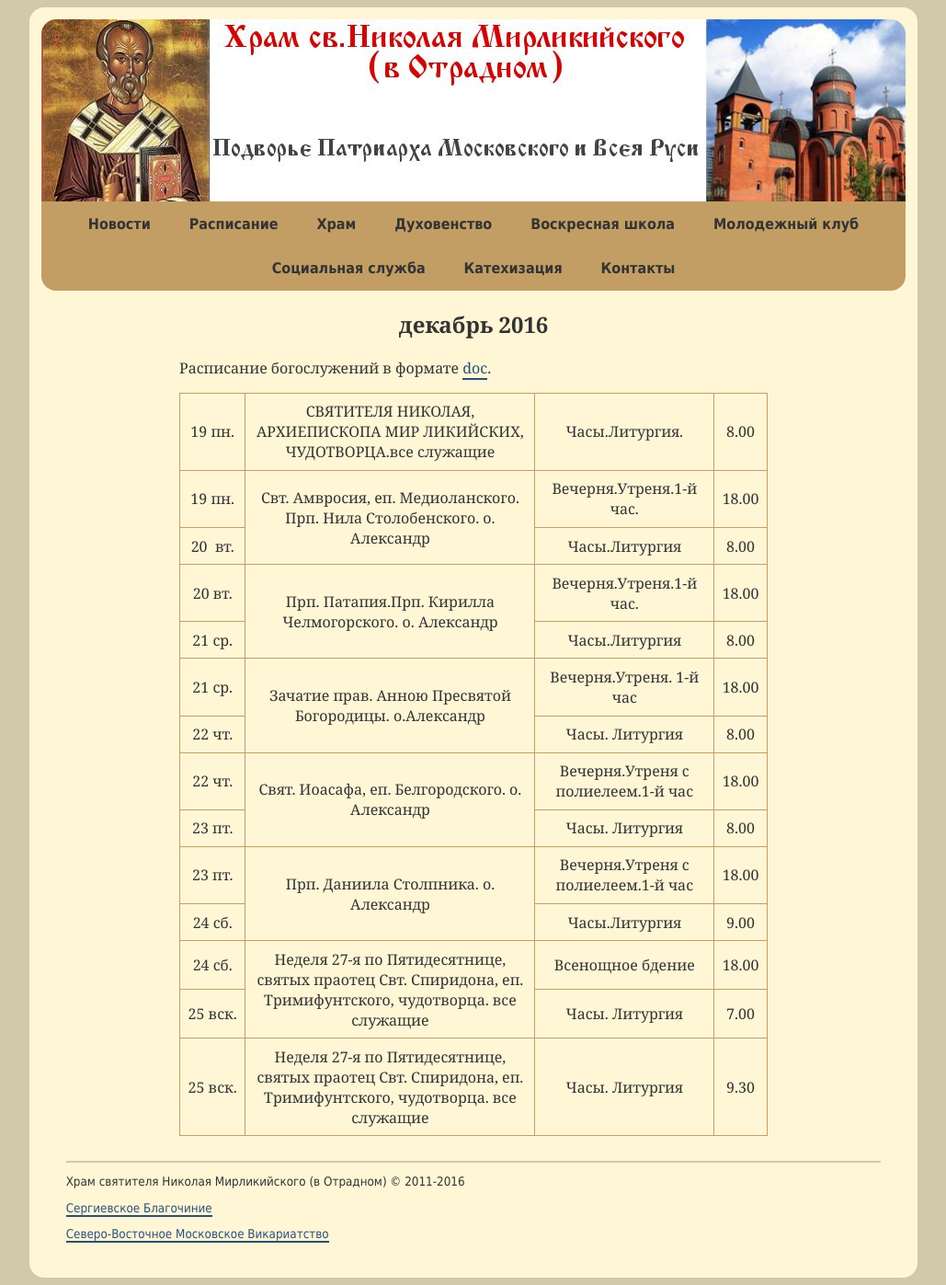
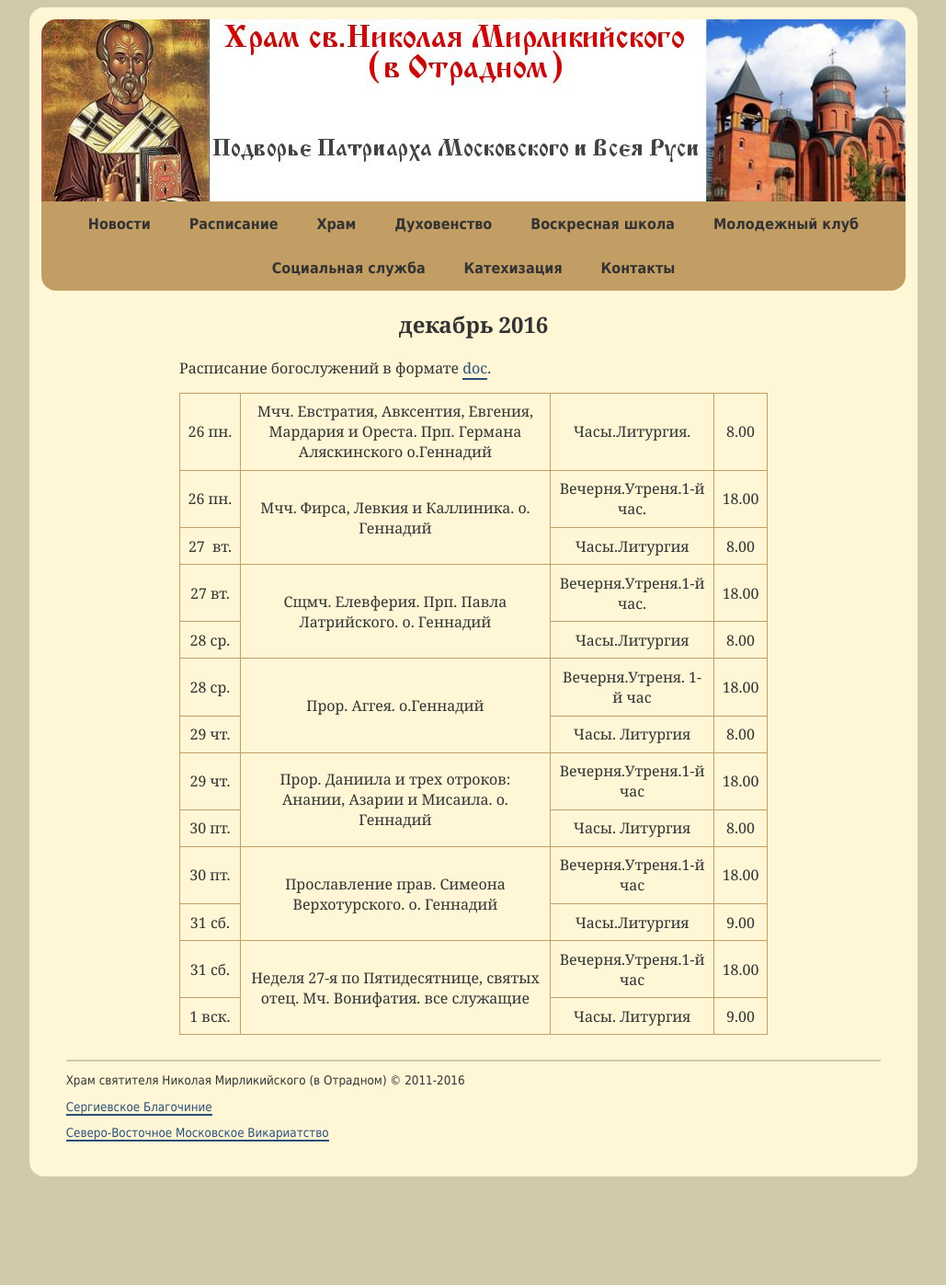
Before and after one commit to hramotradnoe/hramotradnoe.github.io, a Jekyll site: the page built from schedule/index.html, in a window 1280 px wide. Shown: the whole page at 92% size, without its empty margins (125-1154 px from the left). Built offline with Jekyll 4.4.1, drawn with Linux system fonts in a browser that asks for light colours; after the commit the page ends 1287 px from its top, so only the background shows below that.

Commit message:
Update schedule.yml

```diff
--- a/_data/schedule.yml
+++ b/_data/schedule.yml
@@ -1,61 +1,56 @@
 period: декабрь 2016
 link: "https://docs.google.com/document/d/10fzQbImX9W5BLX_lqQ-omGHLbLWVjTwuPOui2RwtgJo/edit"
 timetable:
- - description : "СВЯТИТЕЛЯ НИКОЛАЯ, АРХИЕПИСКОПА МИР ЛИКИЙСКИХ, ЧУДОТВОРЦА.все служащие"
+ - description : "Мчч. Евстратия, Авксентия, Евгения, Мардария и Ореста. Прп. Германа Аляскинского о.Геннадий"
    services    :
-      - day   : 19&nbsp;пн.
+      - day   : 26&nbsp;пн.
         time  : '8.00'
         title : "Часы.Литургия."
- - description : "Свт. Амвросия, еп. Медиоланского. Прп. Нила Столобенского. о. Александр"
+ - description : "Мчч. Фирса, Левкия и Каллиника. о. Геннадий"
    services    :
-      - day   : 19&nbsp;пн.
+      - day   : 26&nbsp;пн.
         time  : '18.00'
         title : "Вечерня.Утреня.1-й час."
-      - day   : 20&nbsp; вт.
+      - day   : 27&nbsp; вт.
         time  : '8.00'
         title : "Часы.Литургия"
- - description : "Прп. Патапия.Прп. Кирилла Челмогорского. о. Александр"
+ - description : "Сщмч. Елевферия. Прп. Павла Латрийского. о. Геннадий"
    services    :
-      - day   : 20&nbsp;вт.
+      - day   : 27&nbsp;вт.
         time  : '18.00'
         title : "Вечерня.Утреня.1-й час."
-      - day   : 21&nbsp;ср.
+      - day   : 28&nbsp;ср.
         time  : '8.00'
         title : "Часы.Литургия"
- - description : "Зачатие прав. Анною Пресвятой Богородицы. о.Александр"
+ - description : "Прор. Аггея. о.Геннадий"
    services    :
-      - day   : 21&nbsp;ср.
+      - day   : 28&nbsp;ср.
         time  : '18.00'
         title : "Вечерня.Утреня. 1-й час"
-      - day   : 22&nbsp;чт.
+      - day   : 29&nbsp;чт.
         time  : '8.00'
         title : "Часы. Литургия"
- - description : "Свят. Иоасафа, еп. Белгородского. о. Александр"
+ - description : "Прор. Даниила и трех отроков: Анании, Азарии и Мисаила. о. Геннадий"
    services    :
-      - day   : 22&nbsp;чт.
+      - day   : 29&nbsp;чт.
         time  : '18.00'
-        title : "Вечерня.Утреня с полиелеем.1-й час"
-      - day   : 23&nbsp;пт.
+        title : "Вечерня.Утреня.1-й час"
+      - day   : 30&nbsp;пт.
         time  : '8.00'
         title : "Часы. Литургия"
- - description : "Прп. Даниила Столпника. о. Александр"
+ - description : "Прославление прав. Симеона Верхотурского. о. Геннадий"
    services    :
-      - day   : 23&nbsp;пт.
+      - day   : 30&nbsp;пт.
         time  : '18.00'
-        title : "Вечерня.Утреня  с полиелеем.1-й час"
-      - day   : 24&nbsp;сб.
+        title : "Вечерня.Утреня.1-й час"
+      - day   : 31&nbsp;сб.
         time  : '9.00'
         title : "Часы.Литургия"
- - description : "Неделя 27-я по Пятидесятнице, святых праотец Свт. Спиридона, еп. Тримифунтского, чудотворца. все служащие"
+ - description : "Неделя 27-я по Пятидесятнице, святых отец. Мч. Вонифатия. все служащие"
    services    :
-      - day   : 24&nbsp;сб.
+      - day   : 31&nbsp;сб.
         time  : '18.00'
-        title : "Всенощное бдение"
-      - day   : 25&nbsp;вск.
-        time  : '7.00'
+        title : "Вечерня.Утреня.1-й час"
+      - day   : 1&nbsp;вск.
+        time  : '9.00'
         title : "Часы. Литургия"
- - description : "Неделя 27-я по Пятидесятнице, святых праотец Свт. Спиридона, еп. Тримифунтского, чудотворца. все служащие"
-   services    :
-      - day   : 25&nbsp;вск.
-        time  : '9.30'
-        title : "Часы. Литургия"
```
